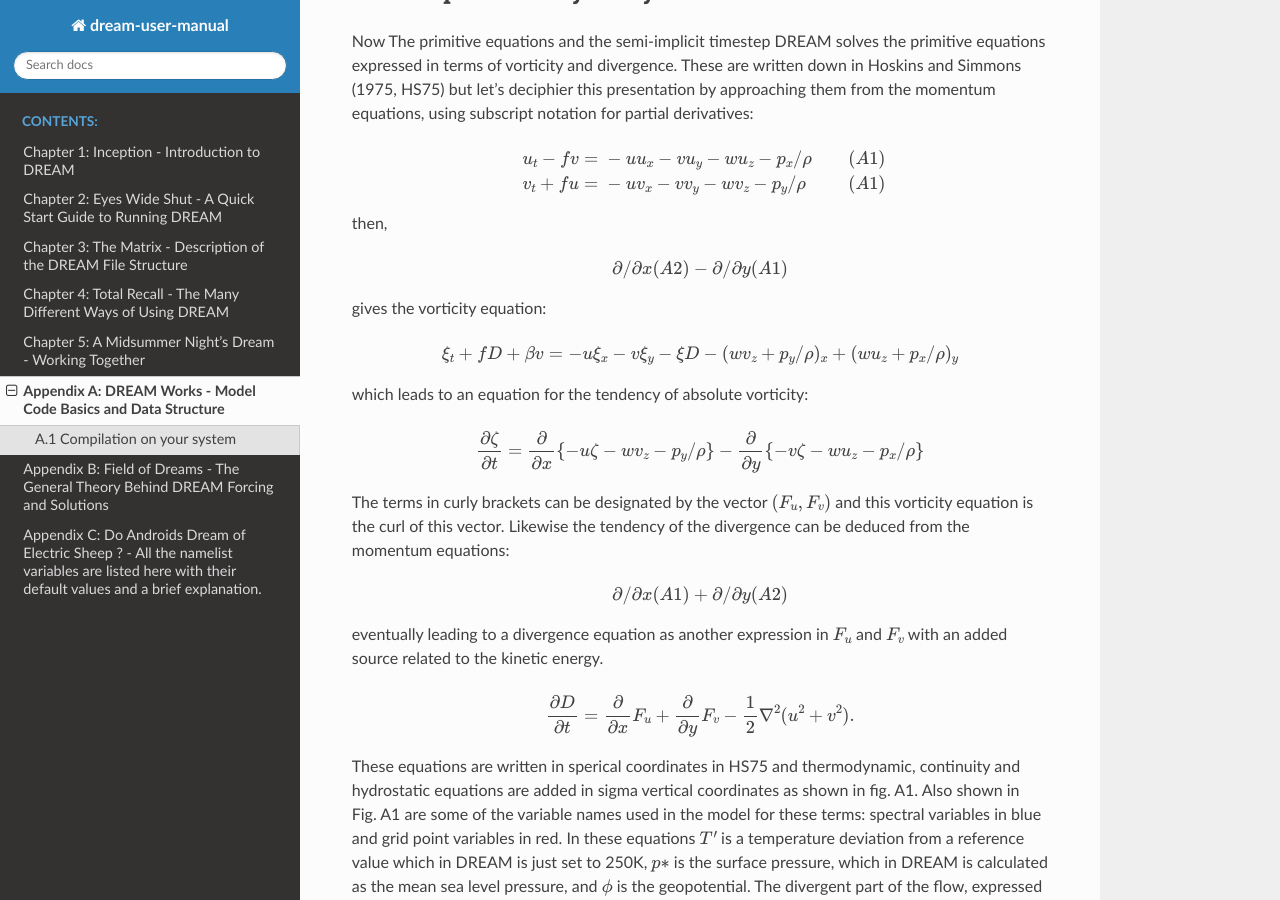
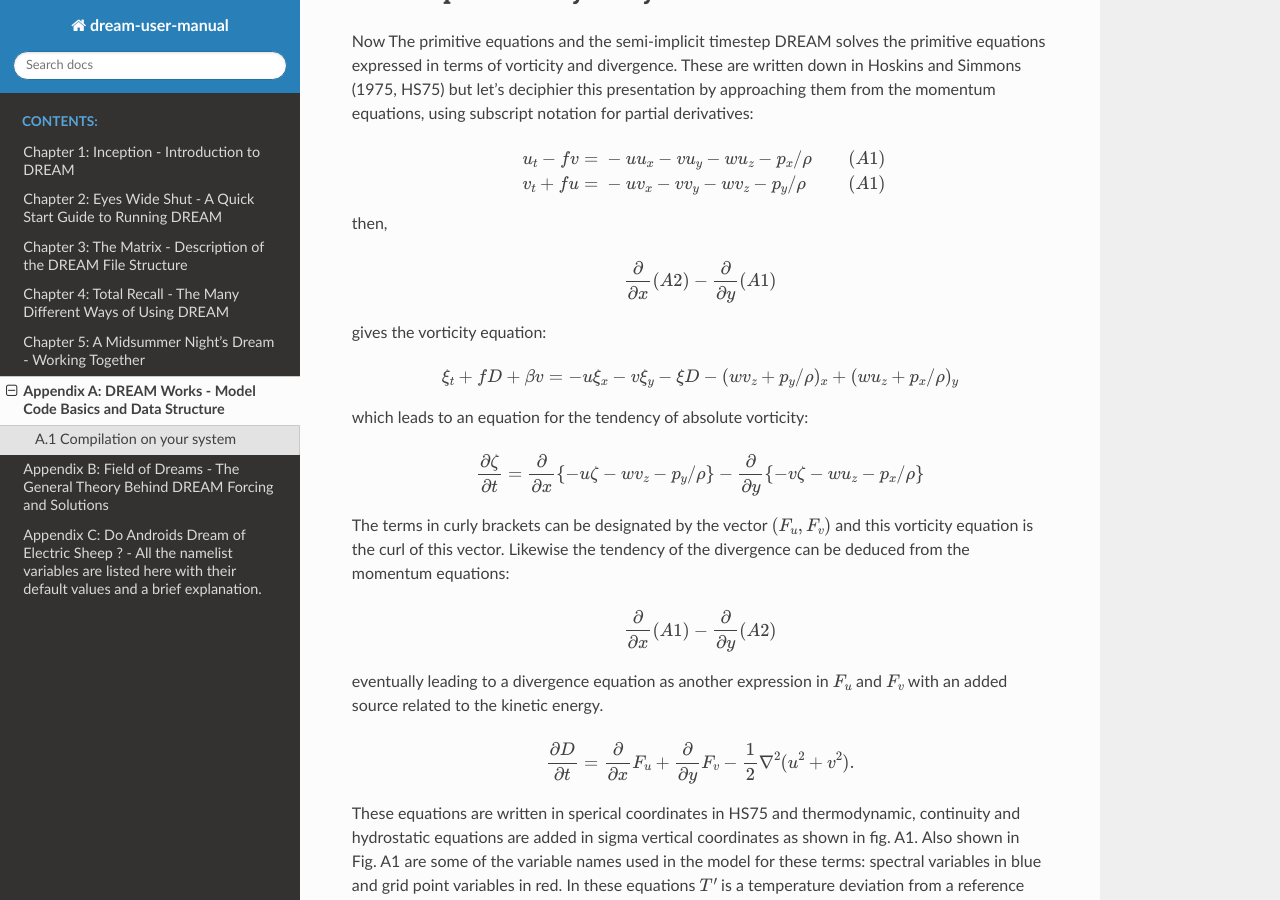
Before and after one commit to dream-gcm/usermanual, a Sphinx documentation site: the page built from source/AppendixA.md, in a window 1280 px wide and 900 px high, scrolled down 496 px. Built offline with Sphinx 7.4.7 and the Read the Docs theme 2.0.0, drawn with Linux system fonts in a browser that asks for light colours.

Commit message:
SLX: starts appendix A with equations

```diff
--- a/source/AppendixA.md
+++ b/source/AppendixA.md
@@ -17,7 +17,7 @@ then,
 
 $$
    \begin{equation}
-      \partial/\partial x (A2) - \partial/\partial y (A1)
+      \dfrac{\partial}{\partial x} (A2) - \dfrac{\partial}{\partial y} (A1)
    \end{equation}
 $$
 gives the vorticity equation:
@@ -39,7 +39,7 @@ The terms in curly brackets can be designated by the vector $(F_u,F_v)$ and this
 
 $$
    \begin{equation}
-      \partial/\partial x (A1) + \partial/\partial y (A2)
+      \dfrac{\partial}{\partial x} (A1) - \dfrac{\partial}{\partial y} (A2)
    \end{equation}
 $$
 eventually leading to a divergence equation as another expression in $F_u$ and $F_v$  with an added source related to the kinetic energy.
```
